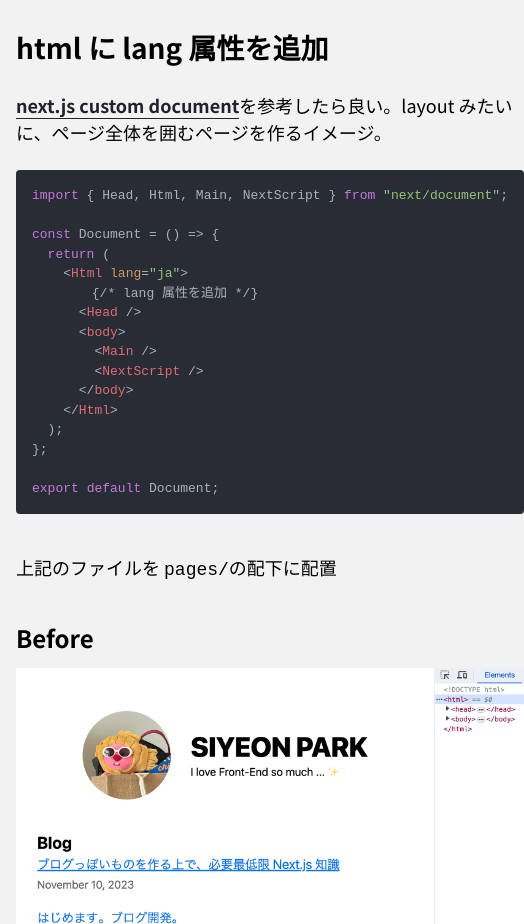
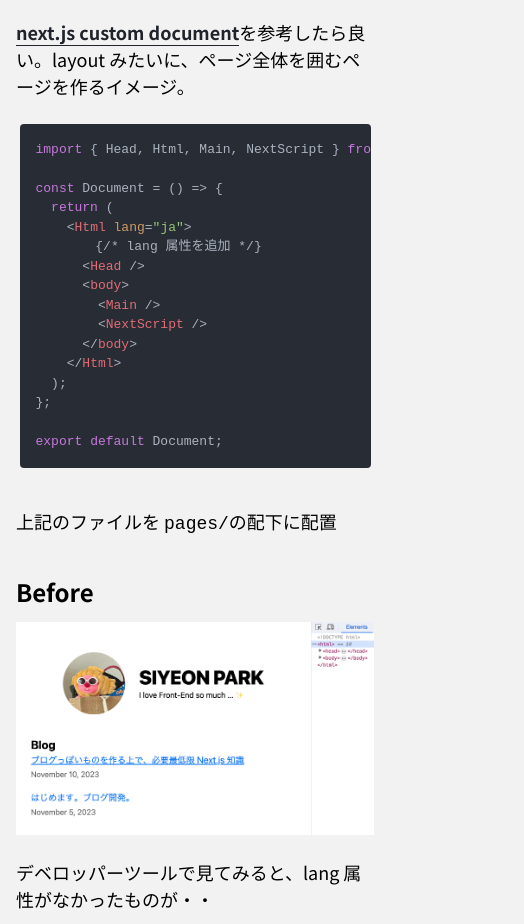
Before and after one commit to next-shiyon/devlog, a Next.js app: page /posts/devlog_a11y in a window 390 px wide. Shown: the part 1440-2364 px from the top of the page, 524 px wide, since content can reach past the window. Built offline with nearby package versions, Linux system fonts and the light colour scheme.

Commit message:
💄 chage width unit in code block

```diff
--- a/pages/posts/index.module.scss
+++ b/pages/posts/index.module.scss
@@ -68,6 +68,12 @@
     margin-top: 8px;
     margin-bottom: 40px;
     border-radius: var(--border-radius-sm);
+
+    @media screen and (max-width: 1024px) {
+      width: 90vw;
+      margin-left: auto;
+      margin-right: auto;
+    }
   }
 
   > aside {
```
